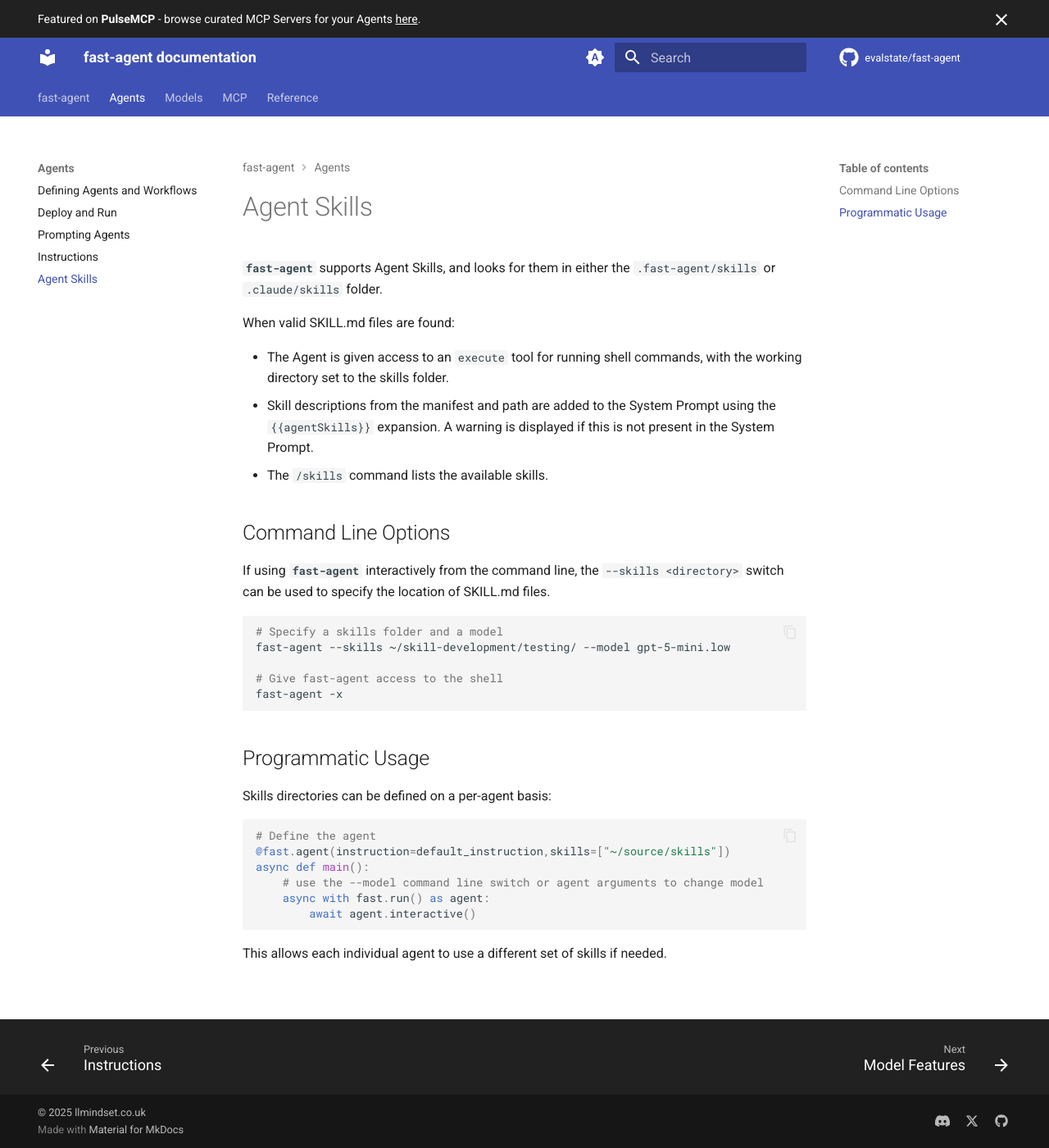
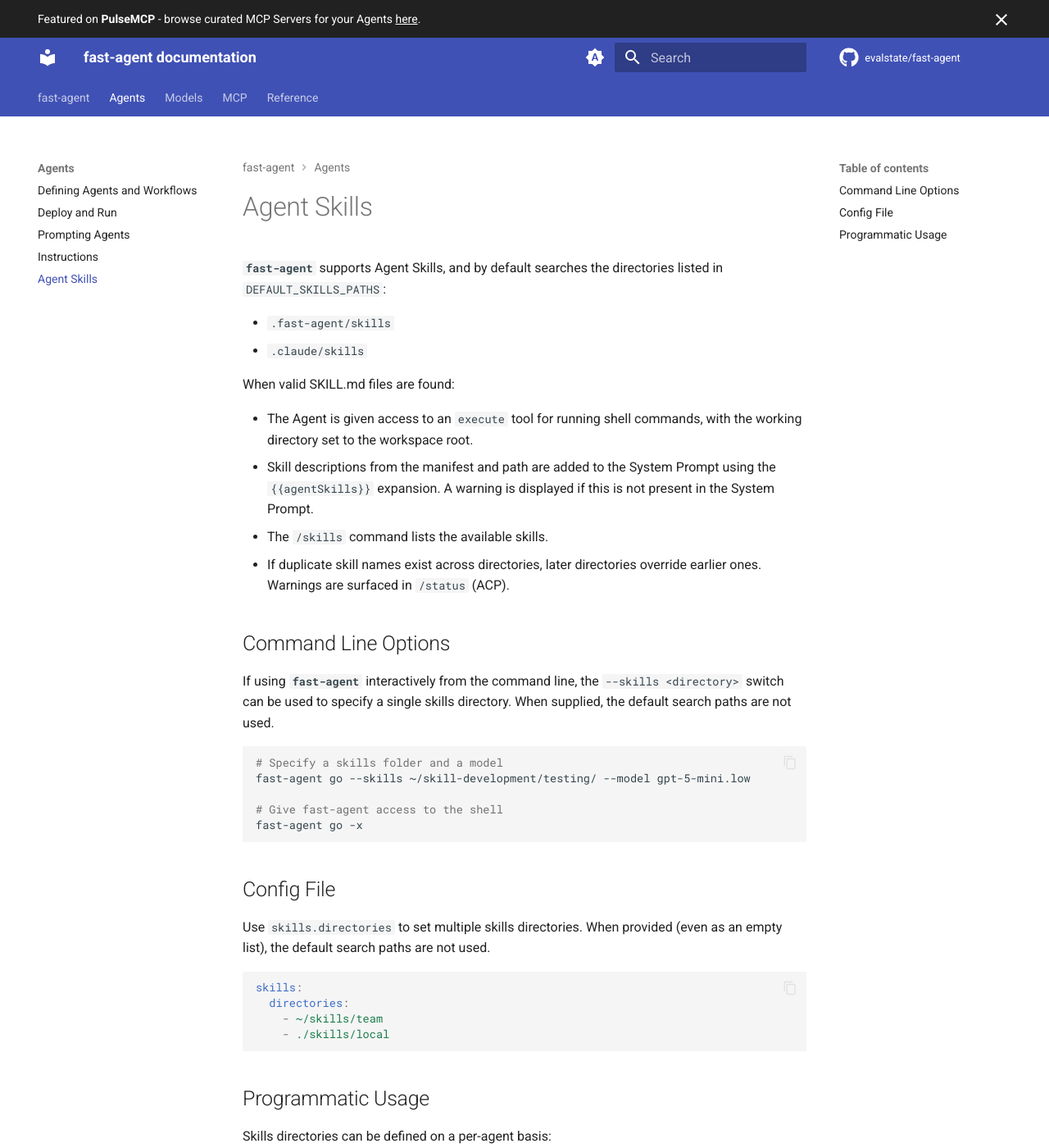
Before and after one commit to evalstate/fast-agent-docs, an MkDocs documentation site: the page built from docs/agents/skills.md, in a window 1280 px wide and 1400 px high. Shown: the whole window at 82% size. Built offline with MkDocs 1.6.1 and Material for MkDocs 9.7.7, drawn with Linux system fonts in a browser that asks for light colours; comment, search, counter and statistics services are not loaded; some of the changed text lies outside the part shown.

Commit message:
doc updates

````diff
--- a/docs/agents/skills.md
+++ b/docs/agents/skills.md
@@ -1,23 +1,38 @@
 # Agent Skills
 
-**`fast-agent`** supports Agent Skills, and looks for them in either the `.fast-agent/skills` or `.claude/skills` folder.
+**`fast-agent`** supports Agent Skills, and by default searches the directories listed in `DEFAULT_SKILLS_PATHS`:
+
+- `.fast-agent/skills`
+- `.claude/skills`
 
 When valid SKILL.md files are found:
 
-- The Agent is given access to an `execute` tool for running shell commands, with the working directory set to the skills folder.
+- The Agent is given access to an `execute` tool for running shell commands, with the working directory set to the workspace root.
 - Skill descriptions from the manifest and path are added to the System Prompt using the `{{agentSkills}}` expansion. A warning is displayed if this is not present in the System Prompt.
 - The `/skills` command lists the available skills.
+- If duplicate skill names exist across directories, later directories override earlier ones. Warnings are surfaced in `/status` (ACP).
 
 ## Command Line Options
 
-If using **``fast-agent``** interactively from the command line, the `--skills <directory>` switch can be used to specify the location of SKILL.md files.
+If using **`fast-agent`** interactively from the command line, the `--skills <directory>` switch can be used to specify a single skills directory. When supplied, the default search paths are not used.
 
 ```bash
 # Specify a skills folder and a model
-fast-agent --skills ~/skill-development/testing/ --model gpt-5-mini.low
+fast-agent go --skills ~/skill-development/testing/ --model gpt-5-mini.low
 
 # Give fast-agent access to the shell
-fast-agent -x
+fast-agent go -x
+```
+
+## Config File
+
+Use `skills.directories` to set multiple skills directories. When provided (even as an empty list), the default search paths are not used.
+
+```yaml
+skills:
+  directories:
+    - ~/skills/team
+    - ./skills/local
 ```
 
 ## Programmatic Usage
@@ -25,12 +40,14 @@
 Skills directories can be defined on a per-agent basis:
 
 ```python
+from fast_agent.constants import DEFAULT_SKILLS_PATHS
+
 # Define the agent
-@fast.agent(instruction=default_instruction,skills=["~/source/skills"])
+@fast.agent(instruction=default_instruction, skills=DEFAULT_SKILLS_PATHS + ["~/source/skills"])
 async def main():
     # use the --model command line switch or agent arguments to change model
     async with fast.run() as agent:
         await agent.interactive()
 ```
 
-This allows each individual agent to use a different set of skills if needed.
+This allows each individual agent to use a different set of skills if needed. To disable skills for an agent, pass `skills=[]`.
````
Also changed, not shown: docs/ref/config_file.md (+16 -1 lines), docs/ref/go_command.md (+3 -3 lines).
